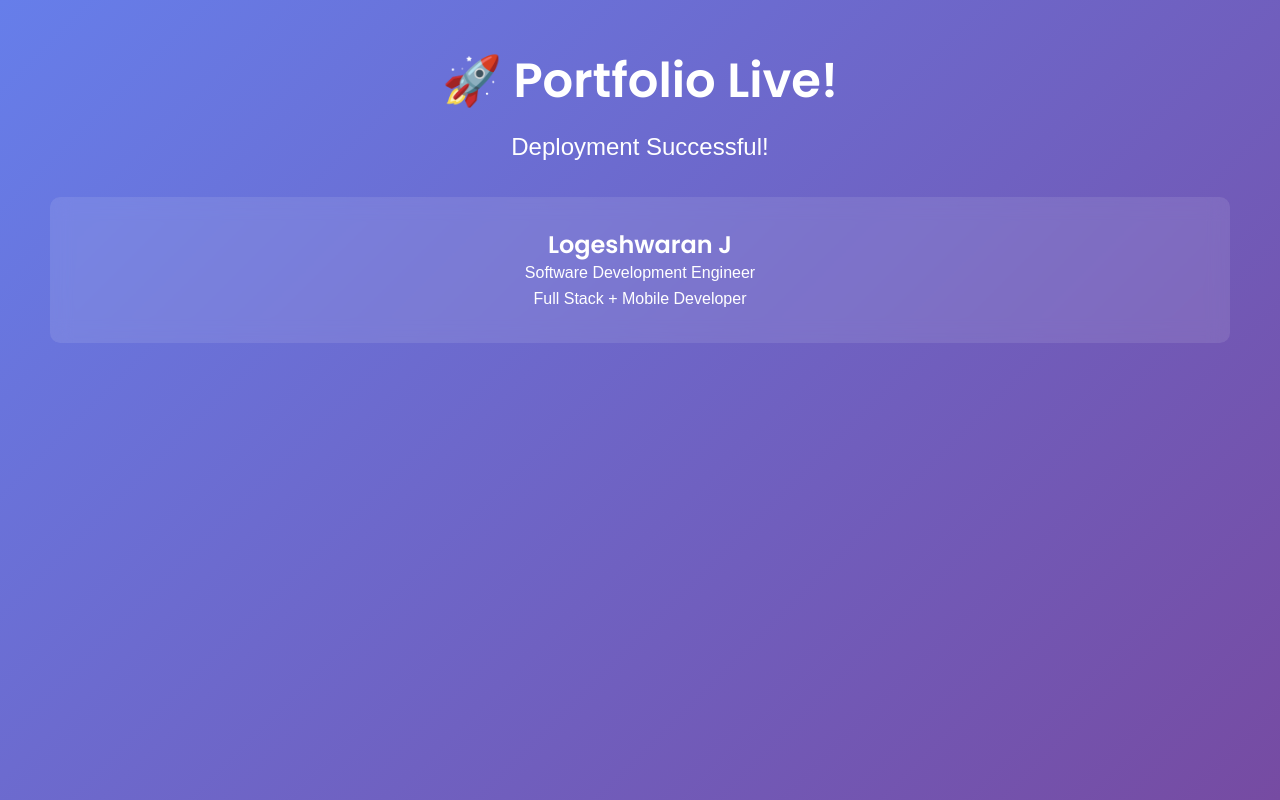
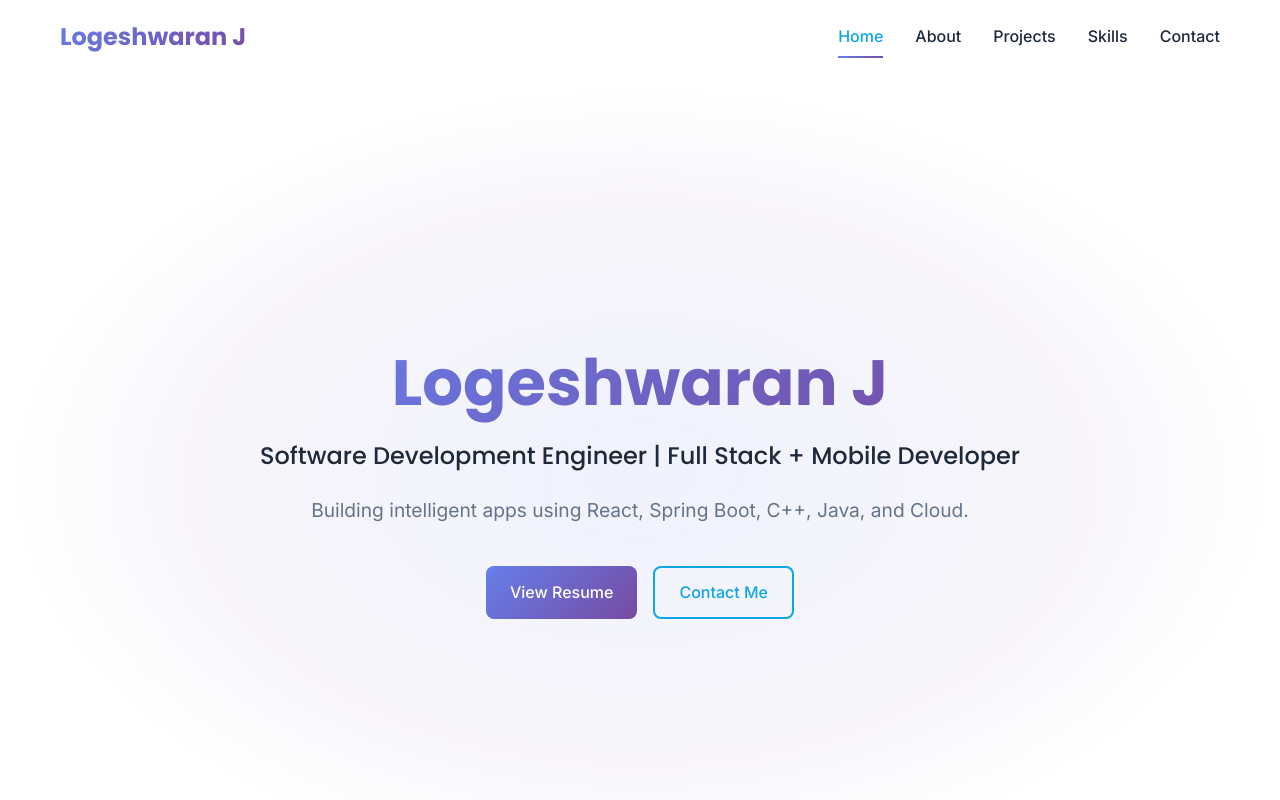
Before and after one commit to Logeshwaran0630/portfolio-website, a React (Vite) app: page / in a window 1280 px wide. Shown: the top 800 px of the page. Built offline with nearby package versions, Linux system fonts and the light colour scheme; the HTML template or start-up script is replaced by a standard one.

Commit message:
Portfolio deployment working - add full content

```diff
--- a/src/App.jsx
+++ b/src/App.jsx
@@ -1,27 +1,30 @@
+import { BrowserRouter as Router, Routes, Route } from 'react-router-dom';
+import Navbar from './components/Navbar';
+import Footer from './components/Footer';
+import Home from './pages/Home';
+import About from './pages/About';
+import Projects from './pages/Projects';
+import Skills from './pages/Skills';
+import Contact from './pages/Contact';
+import './App.css';
+
 function App() {
   return (
-    <div style={{
-      padding: '50px',
-      textAlign: 'center',
-      fontFamily: 'Arial',
-      background: 'linear-gradient(135deg, #667eea 0%, #764ba2 100%)',
-      color: 'white',
-      minHeight: '100vh'
-    }}>
-      <h1 style={{ fontSize: '3rem', marginBottom: '1rem' }}>🚀 Portfolio Live!</h1>
-      <p style={{ fontSize: '1.5rem' }}>Deployment Successful!</p>
-      <div style={{
-        marginTop: '30px',
-        background: 'rgba(255,255,255,0.1)',
-        padding: '2rem',
-        borderRadius: '10px',
-        backdropFilter: 'blur(10px)'
-      }}>
-        <h2>Logeshwaran J</h2>
-        <p>Software Development Engineer</p>
-        <p>Full Stack + Mobile Developer</p>
+    <Router>
+      <div className="App">
+        <Navbar />
+        <main>
+          <Routes>
+            <Route path="/" element={<Home />} />
+            <Route path="/about" element={<About />} />
+            <Route path="/projects" element={<Projects />} />
+            <Route path="/skills" element={<Skills />} />
+            <Route path="/contact" element={<Contact />} />
+          </Routes>
+        </main>
+        <Footer />
       </div>
-    </div>
+    </Router>
   );
 }
 
```
